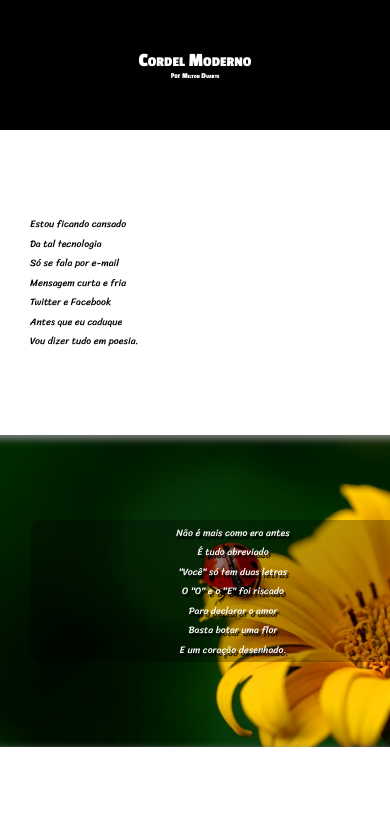
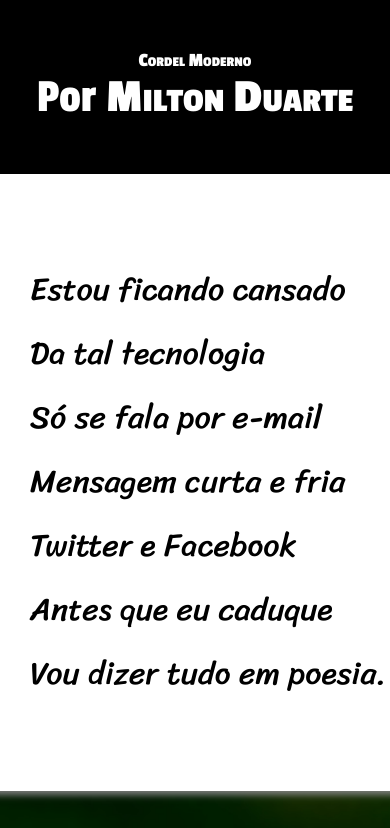
Before and after one commit to juninhobirlll4/cordel-projeto, a plain HTML site: page index.html in a window 390 px wide. Shown: the top 828 px of the page. Drawn offline with Linux system fonts and the light colour scheme.

Commit message:
Tentando responsividade no projeto.

```diff
--- a/style.css
+++ b/style.css
@@ -34,7 +34,7 @@ header h1{
 
 header p{
     padding-bottom: 50px;
-    font-size: 2vw;
+    font-size: 3em;
 }
 
 a{
@@ -62,7 +62,7 @@ section{
     line-height: 2em;
     padding-left: 30px;
     font-family: var(--fonte03);
-    font-size: 2.5vw;
+    font-size: 2em;
     width: 100vw;
 }
 
```
